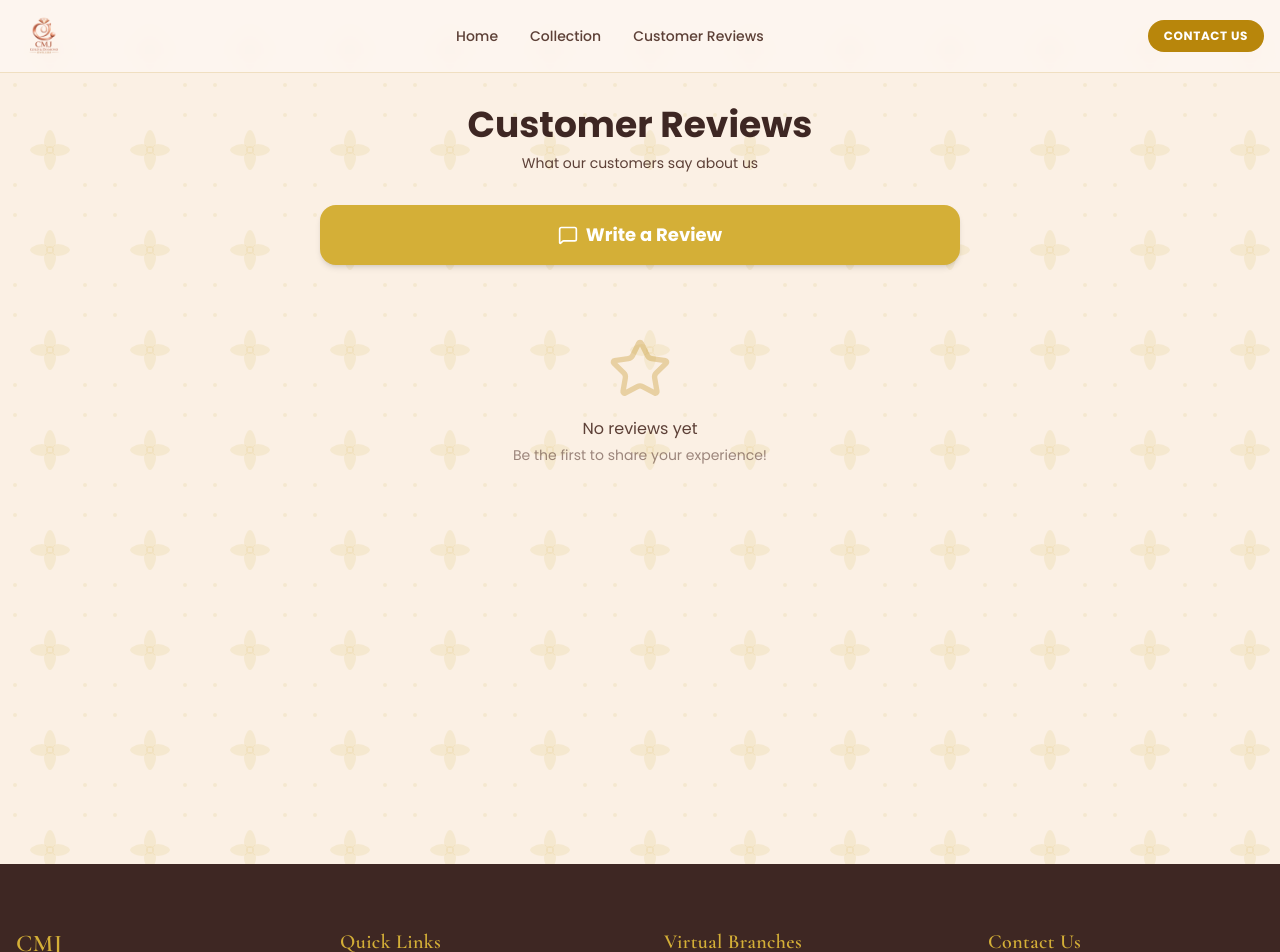
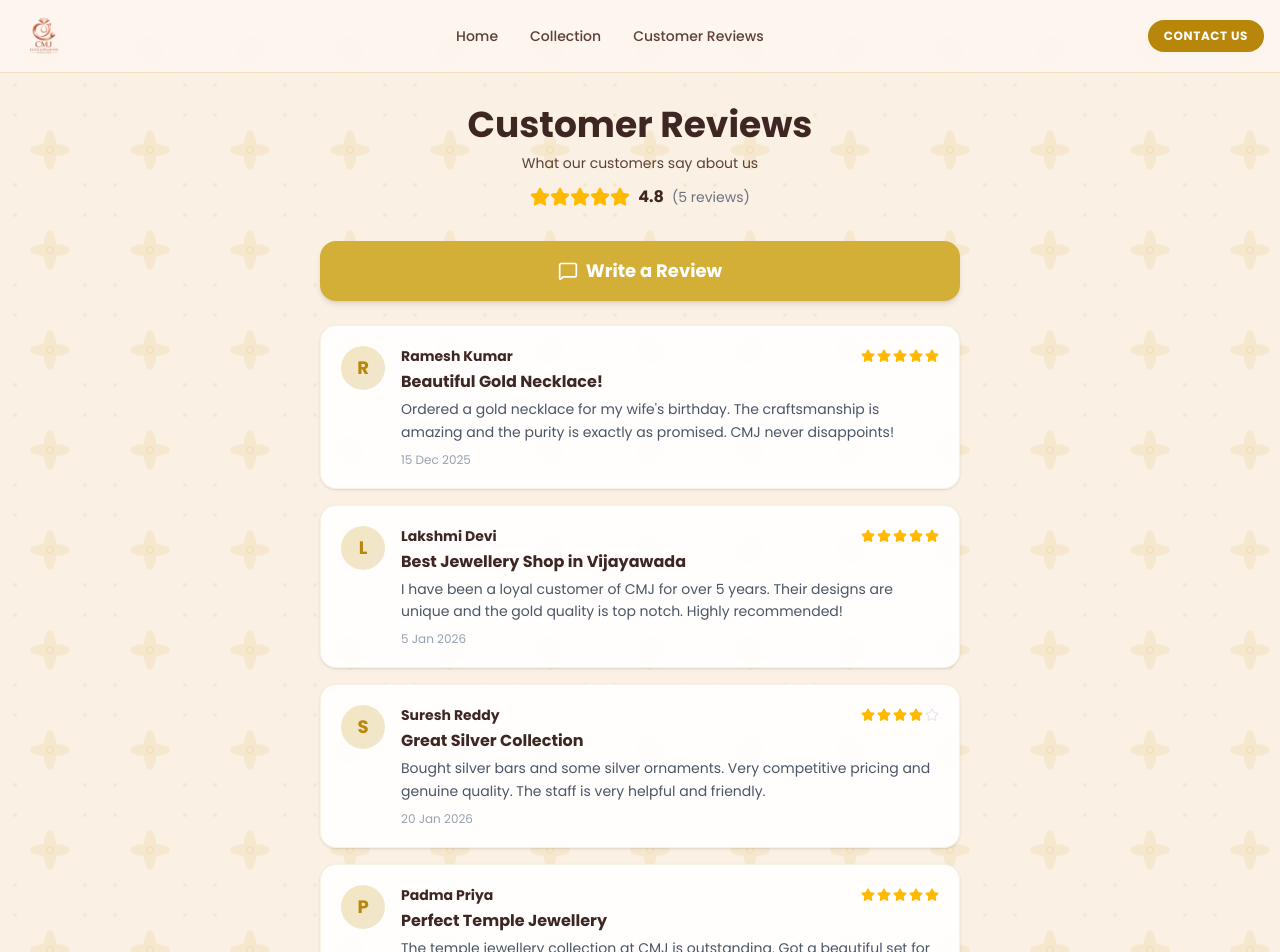
Before and after one commit to cmjjewellerscom-spec/cmj, a Next.js app: page /reviews in a window 1280 px wide. Shown: the top 952 px of the page. Built offline with nearby package versions, Linux system fonts and the light colour scheme.

Commit message:
Add default seed reviews for new visitors

```diff
--- a/src/data/reviewStore.ts
+++ b/src/data/reviewStore.ts
@@ -10,21 +10,73 @@ export interface Review {
 
 const REVIEWS_KEY = 'cmj_reviews';
 
+const DEFAULT_REVIEWS: Review[] = [
+    {
+        id: 1,
+        title: "Beautiful Gold Necklace!",
+        description: "Ordered a gold necklace for my wife's birthday. The craftsmanship is amazing and the purity is exactly as promised. CMJ never disappoints!",
+        link: "",
+        name: "Ramesh Kumar",
+        rating: 5,
+        createdAt: "2025-12-15T10:30:00.000Z"
+    },
+    {
+        id: 2,
+        title: "Best Jewellery Shop in Vijayawada",
+        description: "I have been a loyal customer of CMJ for over 5 years. Their designs are unique and the gold quality is top notch. Highly recommended!",
+        link: "",
+        name: "Lakshmi Devi",
+        rating: 5,
+        createdAt: "2026-01-05T14:20:00.000Z"
+    },
+    {
+        id: 3,
+        title: "Great Silver Collection",
+        description: "Bought silver bars and some silver ornaments. Very competitive pricing and genuine quality. The staff is very helpful and friendly.",
+        link: "",
+        name: "Suresh Reddy",
+        rating: 4,
+        createdAt: "2026-01-20T09:15:00.000Z"
+    },
+    {
+        id: 4,
+        title: "Perfect Temple Jewellery",
+        description: "The temple jewellery collection at CMJ is outstanding. Got a beautiful set for my daughter's wedding. Everyone loved it!",
+        link: "",
+        name: "Padma Priya",
+        rating: 5,
+        createdAt: "2026-02-01T16:45:00.000Z"
+    },
+    {
+        id: 5,
+        title: "Trusted for Gold Investment",
+        description: "I regularly buy gold coins and bars from CMJ for investment. Their rates are fair and the BIS hallmark certification gives me confidence.",
+        link: "",
+        name: "Venkat Rao",
+        rating: 5,
+        createdAt: "2026-02-10T11:00:00.000Z"
+    },
+];
+
 // Get all reviews
 export function getAllReviews(): Review[] {
     if (typeof window === 'undefined') {
-        return [];
+        return DEFAULT_REVIEWS;
     }
 
     const stored = localStorage.getItem(REVIEWS_KEY);
     if (stored) {
         try {
-            return JSON.parse(stored) as Review[];
+            const reviews = JSON.parse(stored) as Review[];
+            if (reviews.length > 0) return reviews;
         } catch {
-            return [];
+            // fall through to defaults
         }
     }
-    return [];
+
+    // Seed defaults on first visit
+    localStorage.setItem(REVIEWS_KEY, JSON.stringify(DEFAULT_REVIEWS));
+    return DEFAULT_REVIEWS;
 }
 
 // Add a new review
```
